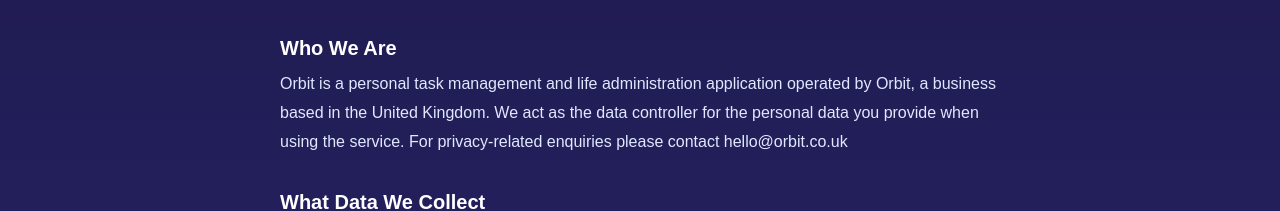
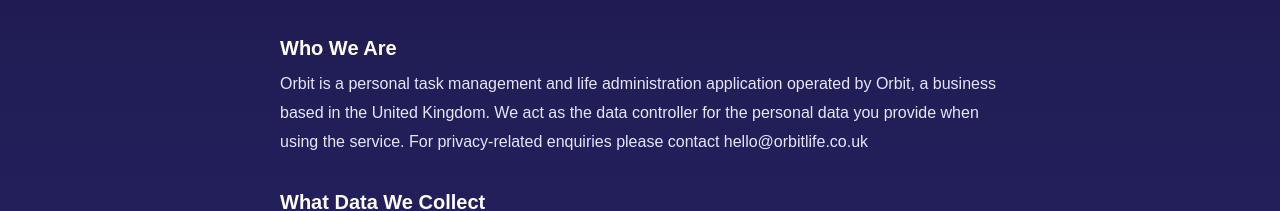
Before and after one commit to andihartley-lang/deans-app, a Next.js app: page /privacy in a window 1280 px wide. Shown: the part 156-367 px from the top of the page. Built offline with nearby package versions, Linux system fonts and the light colour scheme.

Commit message:
Update contact email to hello@orbitlife.co.uk and document domain setup
Terms and Privacy now point to the new orbitlife.co.uk address. HANDOFF
records Cloudflare domain registration, DNS, and email forwarding setup,
plus the upcoming EmailJS domain restriction switch.

```diff
--- a/app/privacy/page.tsx
+++ b/app/privacy/page.tsx
@@ -6,7 +6,7 @@
 const sections = [
   {
     heading: "Who We Are",
-    body: "Orbit is a personal task management and life administration application operated by Orbit, a business based in the United Kingdom. We act as the data controller for the personal data you provide when using the service. For privacy-related enquiries please contact hello@orbit.co.uk",
+    body: "Orbit is a personal task management and life administration application operated by Orbit, a business based in the United Kingdom. We act as the data controller for the personal data you provide when using the service. For privacy-related enquiries please contact hello@orbitlife.co.uk",
   },
   {
     heading: "What Data We Collect",
@@ -42,7 +42,7 @@
   },
   {
     heading: "Your Rights",
-    body: "Under UK GDPR, you may have the right to access your personal data, correct inaccurate personal data, request deletion of your personal data, restrict processing of your personal data, object to certain processing activities, request transfer of your personal data where applicable, and withdraw consent where processing is based on consent. To exercise any of these rights please contact hello@orbit.co.uk. We will respond in accordance with applicable legal requirements. You also have the right to lodge a complaint with the UK Information Commissioner's Office (ICO).",
+    body: "Under UK GDPR, you may have the right to access your personal data, correct inaccurate personal data, request deletion of your personal data, restrict processing of your personal data, object to certain processing activities, request transfer of your personal data where applicable, and withdraw consent where processing is based on consent. To exercise any of these rights please contact hello@orbitlife.co.uk. We will respond in accordance with applicable legal requirements. You also have the right to lodge a complaint with the UK Information Commissioner's Office (ICO).",
   },
   {
     heading: "Cookies",
@@ -54,7 +54,7 @@
   },
   {
     heading: "Contact",
-    body: "For privacy-related enquiries please contact hello@orbit.co.uk",
+    body: "For privacy-related enquiries please contact hello@orbitlife.co.uk",
   },
 ];
 
--- a/app/terms/page.tsx
+++ b/app/terms/page.tsx
@@ -46,7 +46,7 @@
   },
   {
     heading: "Contact",
-    body: "hello@orbit.co.uk",
+    body: "hello@orbitlife.co.uk",
   },
 ];
 
```
Also changed, not shown: 1 other file (tests, documents, lock files or other folders).
